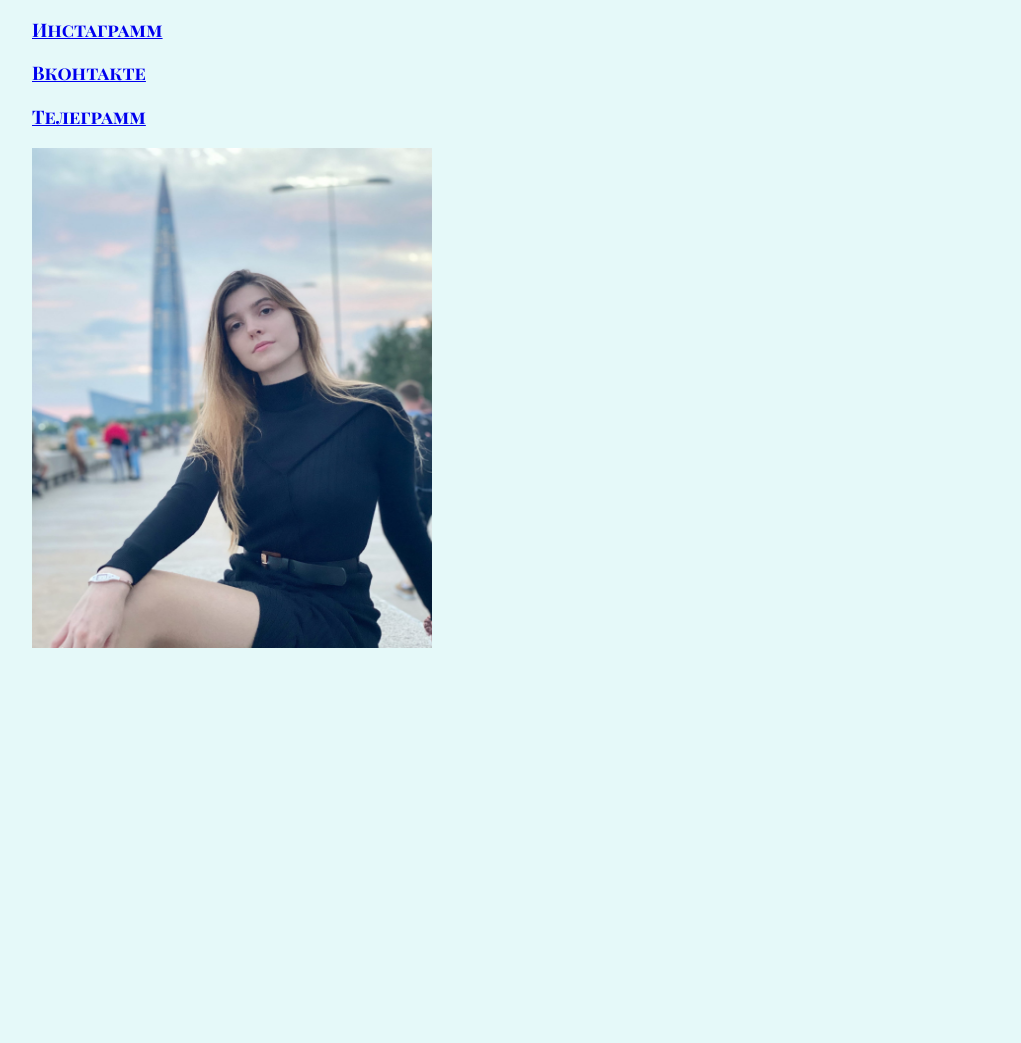
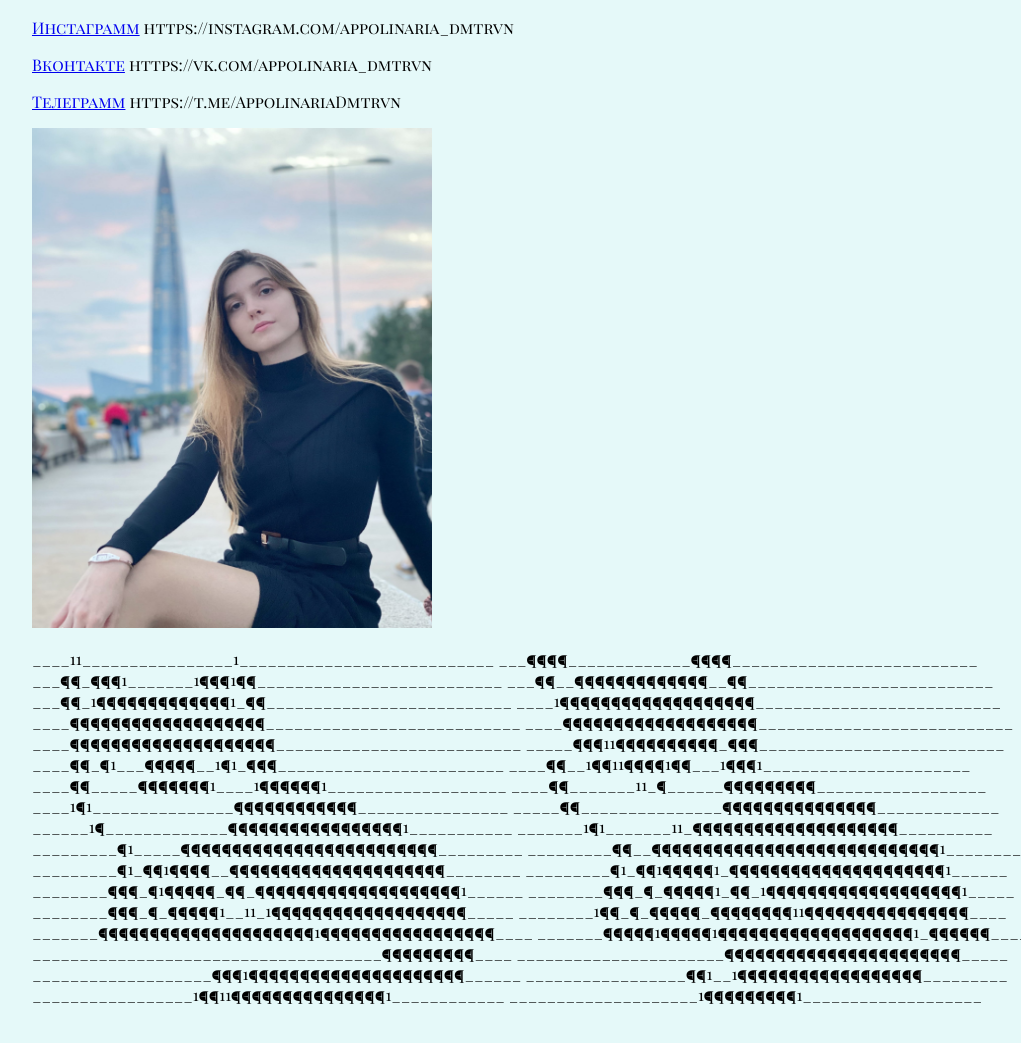
Before and after one commit to AppolinariaDmtrvn72/web-1, a plain HTML site: page index.html in a window 1280 px wide. Shown: the part 501-1544 px from the top of the page, without its empty margins (8-1029 px from the left). Before the commit the page ends 1204 px from the top, so only its background shows below. Drawn offline with nearby package versions, Linux system fonts and the light colour scheme.

Commit message:
Update index.html

```diff
--- a/index.html
+++ b/index.html
@@ -55,19 +55,18 @@
         <dl>
           <h2>Контактная информация</h2>
           <dt>
-            <h3>
-              <a href="https://instagram.com/appolinaria_dmtrvn.io"
-                >Инстаграмм</a
-              >
-            </h3>
+            <p>
+              <a href="https://instagram.com/appolinaria_dmtrvn"
+                >Инстаграмм</a> https://instagram.com/appolinaria_dmtrvn
+            </p>
           </dt>
           <dt>
-            <h3>
-              <a href="https://vk.com/appolinaria_dmtrvn.io">Вконтакте</a>
-            </h3>
+            <p>
+              <a href="https://vk.com/appolinaria_dmtrvn">Вконтакте</a> https://vk.com/appolinaria_dmtrvn
+            </p>
           </dt>
           <dt>
-            <h3><a href="https://t.me/AppolinariaDmtrvn.io">Телеграмм</a></h3>
+            <p><a href="https://t.me/AppolinariaDmtrvn">Телеграмм</a> https://t.me/AppolinariaDmtrvn</p>
           </dt>
         </dl>
       </article>
@@ -79,6 +78,43 @@
           height="500"
         />
       </p>
+      <p>
+      ____11________________1___________________________
+___¶¶¶¶_____________¶¶¶¶__________________________
+___¶¶_¶¶¶1_______1¶¶¶1¶¶__________________________
+___¶¶__¶¶¶¶¶¶¶¶¶¶¶¶¶__¶¶__________________________
+___¶¶_1¶¶¶¶¶¶¶¶¶¶¶¶¶1_¶¶__________________________
+____1¶¶¶¶¶¶¶¶¶¶¶¶¶¶¶¶¶¶¶__________________________
+____¶¶¶¶¶¶¶¶¶¶¶¶¶¶¶¶¶¶¶___________________________
+____¶¶¶¶¶¶¶¶¶¶¶¶¶¶¶¶¶¶¶___________________________
+____¶¶¶¶¶¶¶¶¶¶¶¶¶¶¶¶¶¶¶¶__________________________
+_____¶¶¶11¶¶¶¶¶¶¶¶¶¶_¶¶¶__________________________
+____¶¶_¶1___¶¶¶¶¶__1¶1_¶¶¶________________________
+____¶¶__1¶¶11¶¶¶¶1¶¶___1¶¶¶1______________________
+____¶¶_____¶¶¶¶¶¶¶1____1¶¶¶¶¶¶1___________________
+____¶¶_______11_¶______¶¶¶¶¶¶¶¶¶__________________
+____1¶1_______________¶¶¶¶¶¶¶¶¶¶¶¶________________
+_____¶¶_______________¶¶¶¶¶¶¶¶¶¶¶¶¶¶¶_____________
+______1¶_____________¶¶¶¶¶¶¶¶¶¶¶¶¶¶¶¶¶1___________
+_______1¶1_______11_¶¶¶¶¶¶¶¶¶¶¶¶¶¶¶¶¶¶¶¶__________
+_________¶1_____¶¶¶¶¶¶¶¶¶¶¶¶¶¶¶¶¶¶¶¶¶¶¶¶¶_________
+_________¶¶__¶¶¶¶¶¶¶¶¶¶¶¶¶¶¶¶¶¶¶¶¶¶¶¶¶¶¶¶1________
+_________¶1_¶¶1¶¶¶¶__¶¶¶¶¶¶¶¶¶¶¶¶¶¶¶¶¶¶¶¶¶________
+_________¶1_¶¶1¶¶¶¶¶1_¶¶¶¶¶¶¶¶¶¶¶¶¶¶¶¶¶¶¶¶¶1______
+________¶¶¶_¶1¶¶¶¶¶_¶¶_¶¶¶¶¶¶¶¶¶¶¶¶¶¶¶¶¶¶¶¶1______
+________¶¶¶_¶_¶¶¶¶¶1_¶¶_1¶¶¶¶¶¶¶¶¶¶¶¶¶¶¶¶¶¶¶1_____
+________¶¶¶_¶_¶¶¶¶¶1__11_1¶¶¶¶¶¶¶¶¶¶¶¶¶¶¶¶¶¶¶_____
+________1¶¶_¶_¶¶¶¶¶_¶¶¶¶¶¶¶¶11¶¶¶¶¶¶¶¶¶¶¶¶¶¶¶¶____
+_______¶¶¶¶¶¶¶¶¶¶¶¶¶¶¶¶¶¶¶¶¶1¶¶¶¶¶¶¶¶¶¶¶¶¶¶¶¶¶____
+_______¶¶¶¶¶1¶¶¶¶¶1¶¶¶¶¶¶¶¶¶¶¶¶¶¶¶¶¶¶¶1_¶¶¶¶¶¶____
+_____________________________________¶¶¶¶¶¶¶¶¶____
+______________________¶¶¶¶¶¶¶¶¶¶¶¶¶¶¶¶¶¶¶¶¶¶¶_____
+___________________¶¶¶1¶¶¶¶¶¶¶¶¶¶¶¶¶¶¶¶¶¶¶¶¶______
+_________________¶¶1__1¶¶¶¶¶¶¶¶¶¶¶¶¶¶¶¶¶¶_________
+_________________1¶¶11¶¶¶¶¶¶¶¶¶¶¶¶¶¶¶1____________
+____________________1¶¶¶¶¶¶¶¶¶1___________________
+
+      </p>
     </footer>
   </body>
 </html>
```
